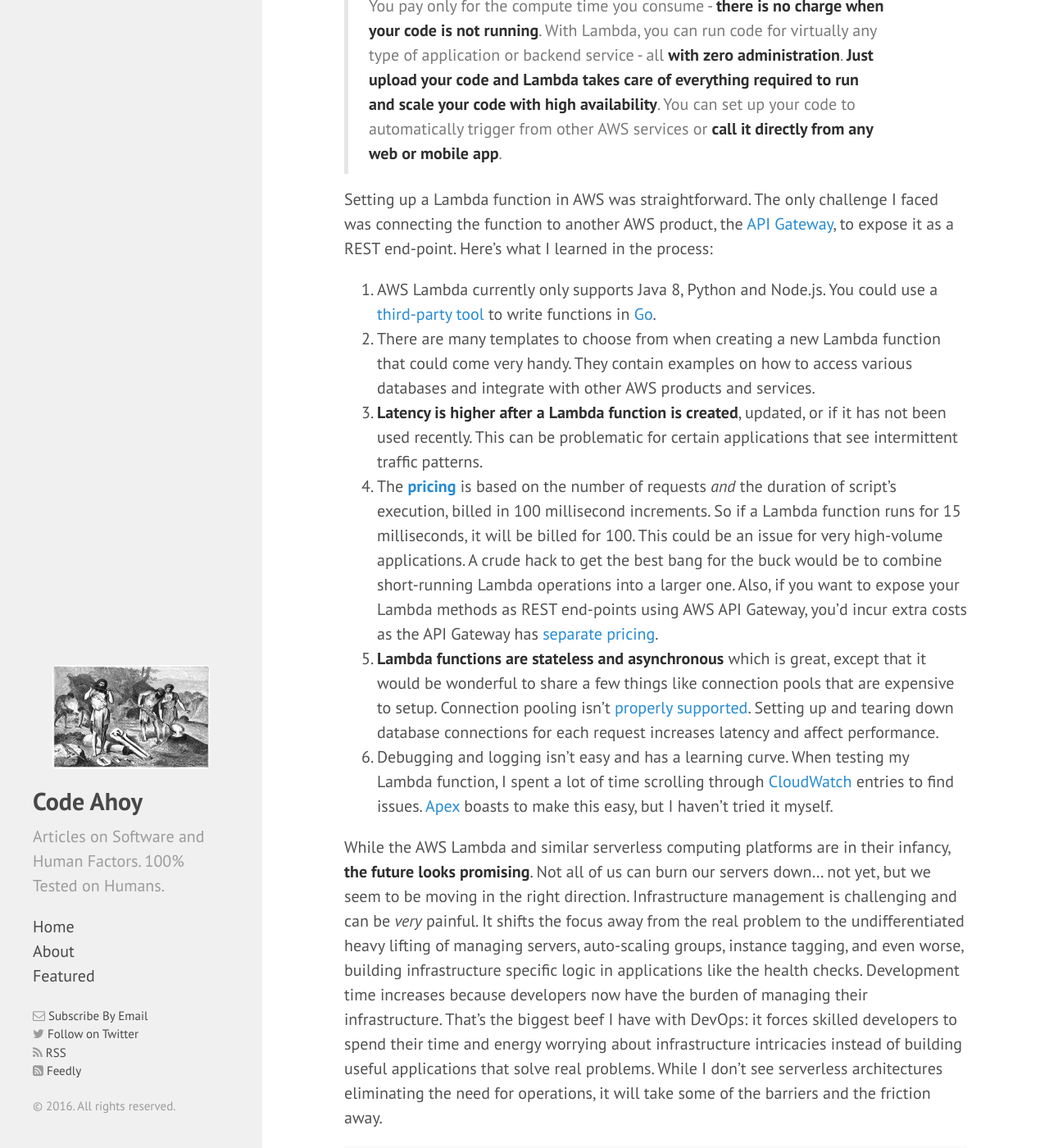
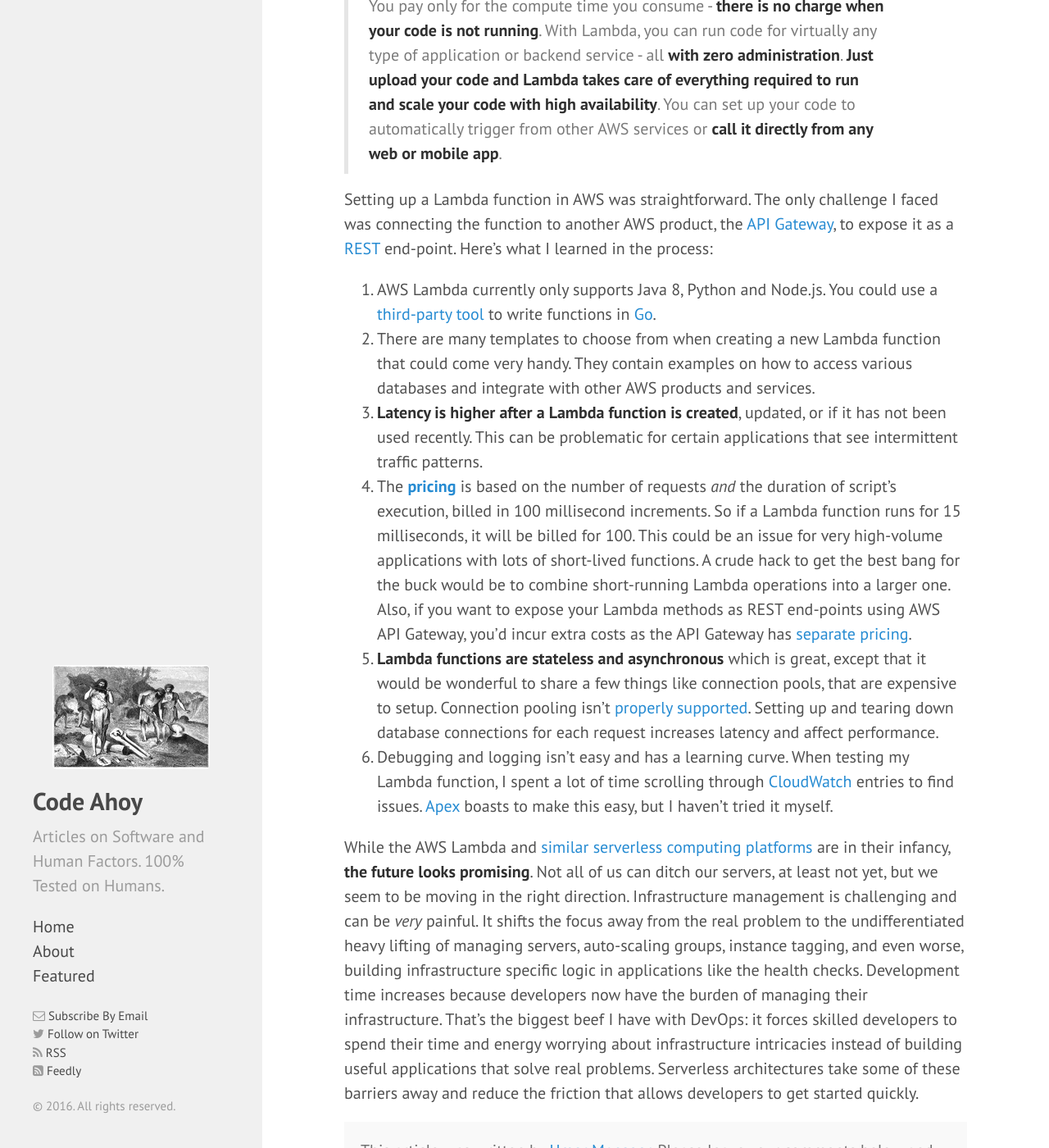
Before and after one commit to talk2viren/umermansoor.github.io, a Jekyll site: the page built from _posts/2016-06-25-serverless-architectures--lets-ditch-the-servers.md, in a window 1280 px wide and 1400 px high, scrolled down 1138 px. Shown: the whole window at 82% size. Built offline with Jekyll 4.4.1, drawn with Linux system fonts in a browser that asks for light colours; nearby versions of some CDN libraries; a script that is not in the unit is left out; comment, search, counter and statistics services are not loaded; some of the changed text lies outside the part shown.

Commit message:
minor changes.

```diff
--- a/_posts/2016-06-25-serverless-architectures--lets-ditch-the-servers.md
+++ b/_posts/2016-06-25-serverless-architectures--lets-ditch-the-servers.md
@@ -9,21 +9,21 @@
 
 <!--more-->
 
-Going serverless requires a **slightly different approach to application design**. The backend service is broken down into stand-alone functions that perform a single task in response to user action or events. In serverless architectures, **the backend is composed of thin, single-purpose microservices that are event driven and the business logic shifts from the backend to the client which becomes the main orchestrator**. It calls various functions to perform some action for the user when needed. For example, running in a serverless architecture, a photo sharing app like Instagram might call one function to upload image to the server followed by another call to a function that reads all the followers' information from a database and notifies them. Some people have argued that [Function as a Service](https://twitter.com/marak/status/736357543598002176) or FaaS would be a better way to describe serverless architectures.
+Going serverless requires a **slightly different approach to application design**. The backend service is broken down into stand-alone functions that perform a single task in response to a user action or event. In serverless architectures, **the backend is composed of thin, single-purpose microservices that are event driven and the business logic shifts from the backend to the client. It becomes the main orchestrator**, calling various functions to perform some action for the user when needed. For example, running in a serverless architecture, a photo sharing app like Instagram might call one function to upload image to the server followed by another call to a function that reads all the followers' information from a database and notifies them. Some people have argued that [Function as a Service](https://twitter.com/marak/status/736357543598002176) or FaaS would be a better way to describe serverless architectures.
 
-**Serverless architectures require very smart clients that know about and talk to a wide range of remote functions**. While mobile app developers have had rich frameworks and platforms that allowed them to build complex logic on the client, things weren't so simple for web applications. But thanks to rich client-side application frameworks like [AngularJS](https://en.wikipedia.org/wiki/AngularJS) and a [fast HTTP/2 protocol](http://codeahoy.com/2016/04/23/what-is-http2/), it is now possible to build complex applications seamlessly into the browser. This will help drive the serverless trend even further.
+**Serverless architectures require very smart clients that know about and talk to a wide range of remote functions**. While mobile app developers have had rich frameworks and platforms that allowed them to build complex logic on the client easily, things weren't so simple for web applications. But thanks to rich client-side application frameworks like [AngularJS](https://en.wikipedia.org/wiki/AngularJS) and a [fast HTTP/2 protocol](http://codeahoy.com/2016/04/23/what-is-http2/), it is now possible to build complex applications seamlessly into the browser. This will help drive the serverless trend even further.
 
 Amazon Web Services (or the *AWS*), the undisputed leader of cloud computing, launched a product called [Lambda](https://aws.amazon.com/lambda/) to build and deploy serverless applications.
 
 > **AWS Lambda lets you run code without provisioning or managing servers**. You pay only for the compute time you consume - **there is no charge when your code is not running**. With Lambda, you can run code for virtually any type of application or backend service - all **with zero administration**. **Just upload your code and Lambda takes care of everything required to run and scale your code with high availability**. You can set up your code to automatically trigger from other AWS services or **call it directly from any web or mobile app**.
 
-Setting up a Lambda function in AWS was straightforward. The only challenge I faced was connecting the function to another AWS product, the [API Gateway](https://aws.amazon.com/api-gateway/), to expose it as a REST end-point. Here's what I learned in the process:
+Setting up a Lambda function in AWS was straightforward. The only challenge I faced was connecting the function to another AWS product, the [API Gateway](https://aws.amazon.com/api-gateway/), to expose it as a [REST](https://en.wikipedia.org/wiki/Representational_state_transfer) end-point. Here's what I learned in the process:
 
 1. AWS Lambda currently only supports Java 8, Python and Node.js. You could use a [third-party tool](https://medium.com/apex-serverless/introducing-apex-800824ffaa70#.3d8yjux00) to write functions in [Go](https://golang.org/).
 2. There are many templates to choose from when creating a new Lambda function that could come very handy. They contain examples on how to access various databases and integrate with other AWS products and services.
 3. **Latency is higher after a Lambda function is created**, updated, or if it has not been used recently. This can be problematic for certain applications that see intermittent traffic patterns.
-4. The **[pricing](https://aws.amazon.com/lambda/pricing/)** is based on the number of requests *and* the duration of script's execution, billed in 100 millisecond increments. So if a Lambda function runs for 15 milliseconds, it will be billed for 100. This could be an issue for very high-volume applications. A crude hack to get the best bang for the buck would be to combine short-running Lambda operations into a larger one. Also, if you want to expose your Lambda methods as REST end-points using AWS API Gateway, you'd incur extra costs as the API Gateway has [separate pricing](https://aws.amazon.com/api-gateway/pricing/).
-6. **Lambda functions are stateless and asynchronous** which is great, except that it would be wonderful to share a few things like connection pools that are expensive to setup. Connection pooling isn't [properly supported](https://forums.aws.amazon.com/thread.jspa?threadID=216000). Setting up and tearing down database connections for each request increases latency and affect performance.
+4. The **[pricing](https://aws.amazon.com/lambda/pricing/)** is based on the number of requests *and* the duration of script's execution, billed in 100 millisecond increments. So if a Lambda function runs for 15 milliseconds, it will be billed for 100. This could be an issue for very high-volume applications with lots of short-lived functions. A crude hack to get the best bang for the buck would be to combine short-running Lambda operations into a larger one. Also, if you want to expose your Lambda methods as REST end-points using AWS API Gateway, you'd incur extra costs as the API Gateway has [separate pricing](https://aws.amazon.com/api-gateway/pricing/).
+6. **Lambda functions are stateless and asynchronous** which is great, except that it would be wonderful to share a few things like connection pools, that are expensive to setup. Connection pooling isn't [properly supported](https://forums.aws.amazon.com/thread.jspa?threadID=216000). Setting up and tearing down database connections for each request increases latency and affect performance.
 7. Debugging and logging isn't easy and has a learning curve. When testing my Lambda function, I spent a lot of time scrolling through [CloudWatch](https://aws.amazon.com/cloudwatch/) entries to find issues. [Apex](http://apex.run/) boasts to make this easy, but I haven't tried it myself.
 
-While the AWS Lambda and similar serverless computing platforms are in their infancy, **the future looks promising**. Not all of us can burn our servers down... not yet, but we seem to be moving in the right direction. Infrastructure management is challenging and can be *very* painful. It shifts the focus away from the real problem to the undifferentiated heavy lifting of managing servers, auto-scaling groups, instance tagging, and even worse, building infrastructure specific logic in applications like the health checks. Development time increases because developers now have the burden of managing their infrastructure. That's the biggest beef I have with DevOps: it forces skilled developers to spend their time and energy worrying about infrastructure intricacies instead of building useful applications that solve real problems. While I don't see serverless architectures eliminating the need for operations, it will take some of the barriers and the friction away.
+While the AWS Lambda and [similar](https://firebase.google.com/) [serverless computing platforms](https://cloud.google.com/functions/) are in their infancy, **the future looks promising**. Not all of us can ditch our servers, at least not yet, but we seem to be moving in the right direction. Infrastructure management is challenging and can be *very* painful. It shifts the focus away from the real problem to the undifferentiated heavy lifting of managing servers, auto-scaling groups, instance tagging, and even worse, building infrastructure specific logic in applications like the health checks. Development time increases because developers now have the burden of managing their infrastructure. That's the biggest beef I have with DevOps: it forces skilled developers to spend their time and energy worrying about infrastructure intricacies instead of building useful applications that solve real problems. Serverless architectures take some of these barriers away and reduce the friction that allows developers to get started quickly.
```
